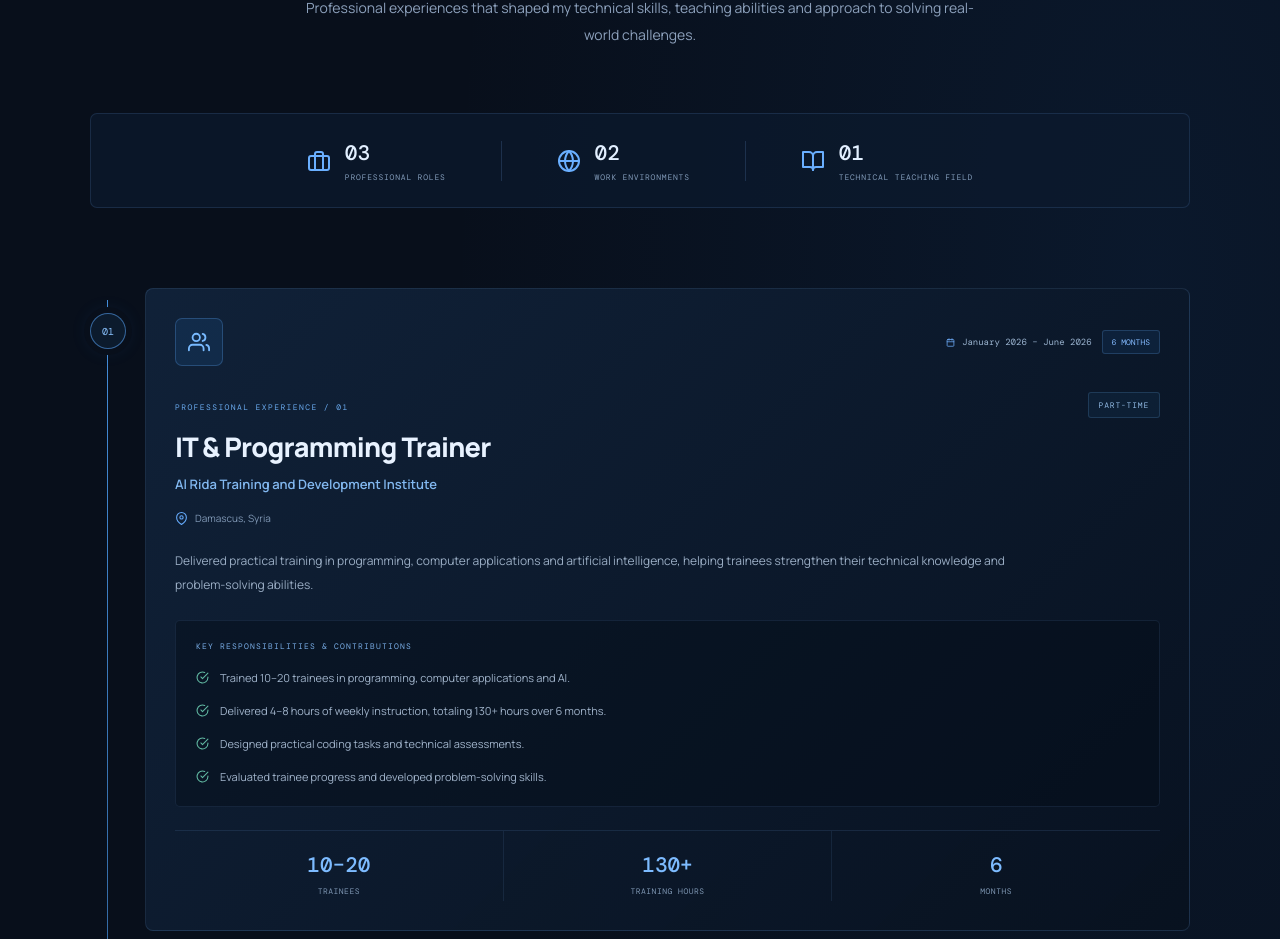
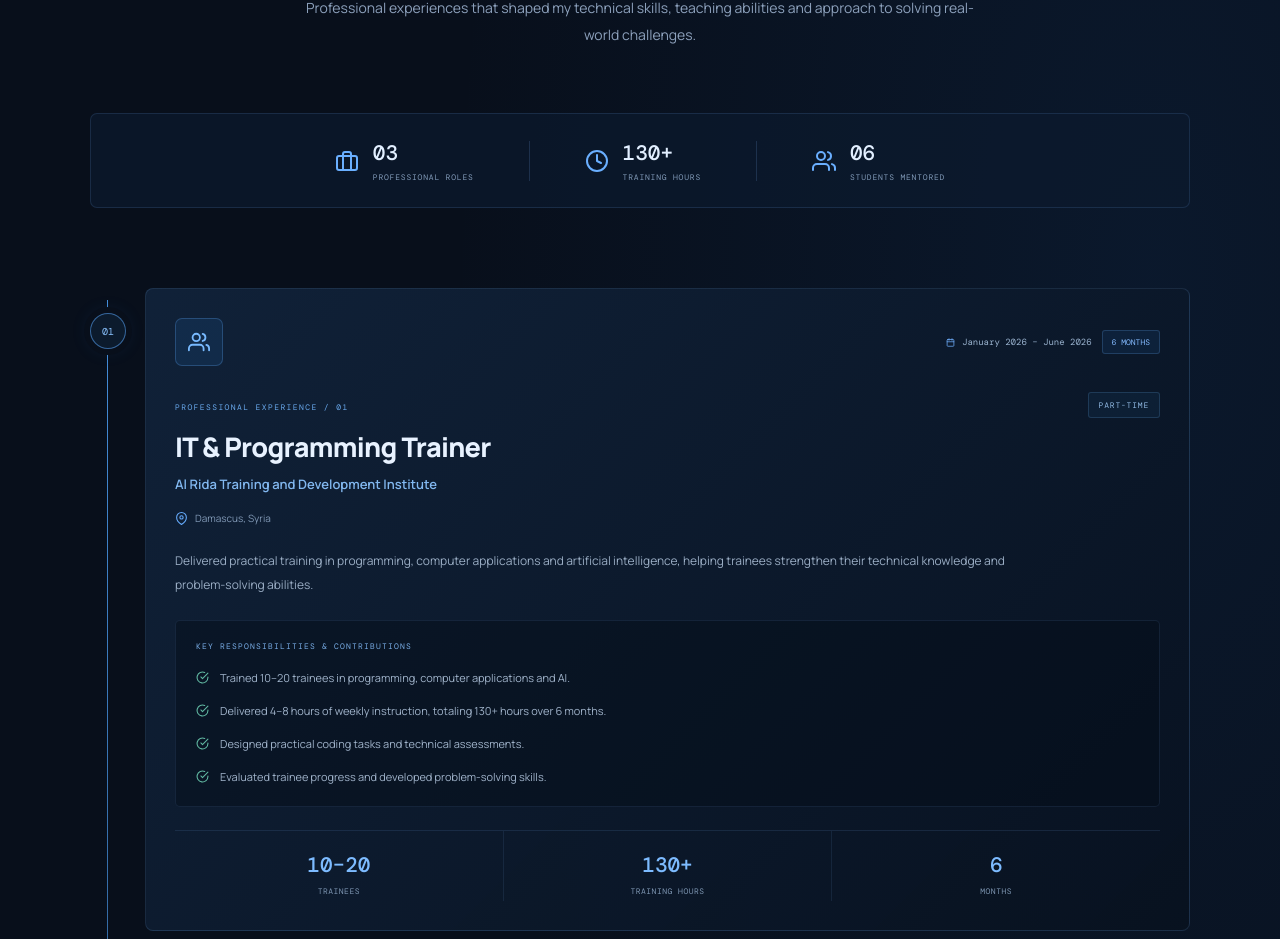
Before and after one commit to pierre-salameh/portfolio, a React (Vite) app: page / in a window 1280 px wide. Shown: the part 1212-2151 px from the top of the page. Built offline with nearby package versions, Linux system fonts and the light colour scheme.

Commit message:
Complete portfolio updates

```diff
--- a/src/components/Experience.jsx
+++ b/src/components/Experience.jsx
@@ -3,13 +3,11 @@ import {
   FiCalendar,
   FiMapPin,
   FiUsers,
-  FiBookOpen,
   FiMonitor,
   FiCode,
   FiArrowUpRight,
   FiCheckCircle,
   FiClock,
-  FiGlobe,
   FiAward,
 } from 'react-icons/fi'
 
@@ -148,20 +146,20 @@ function Experience() {
           <div className="experience-overview-divider" />
 
           <div className="experience-overview-item">
-            <FiGlobe />
+            <FiClock />
             <div>
-              <strong>02</strong>
-              <span>WORK ENVIRONMENTS</span>
+              <strong>130+</strong>
+              <span>TRAINING HOURS</span>
             </div>
           </div>
 
           <div className="experience-overview-divider" />
 
           <div className="experience-overview-item">
-            <FiBookOpen />
+            <FiUsers />
             <div>
-              <strong>01</strong>
-              <span>TECHNICAL TEACHING FIELD</span>
+              <strong>06</strong>
+              <span>STUDENTS MENTORED</span>
             </div>
           </div>
 
@@ -320,8 +318,6 @@ function Experience() {
             </p>
           </div>
 
-
-
         </div>
 
       </div>
```
